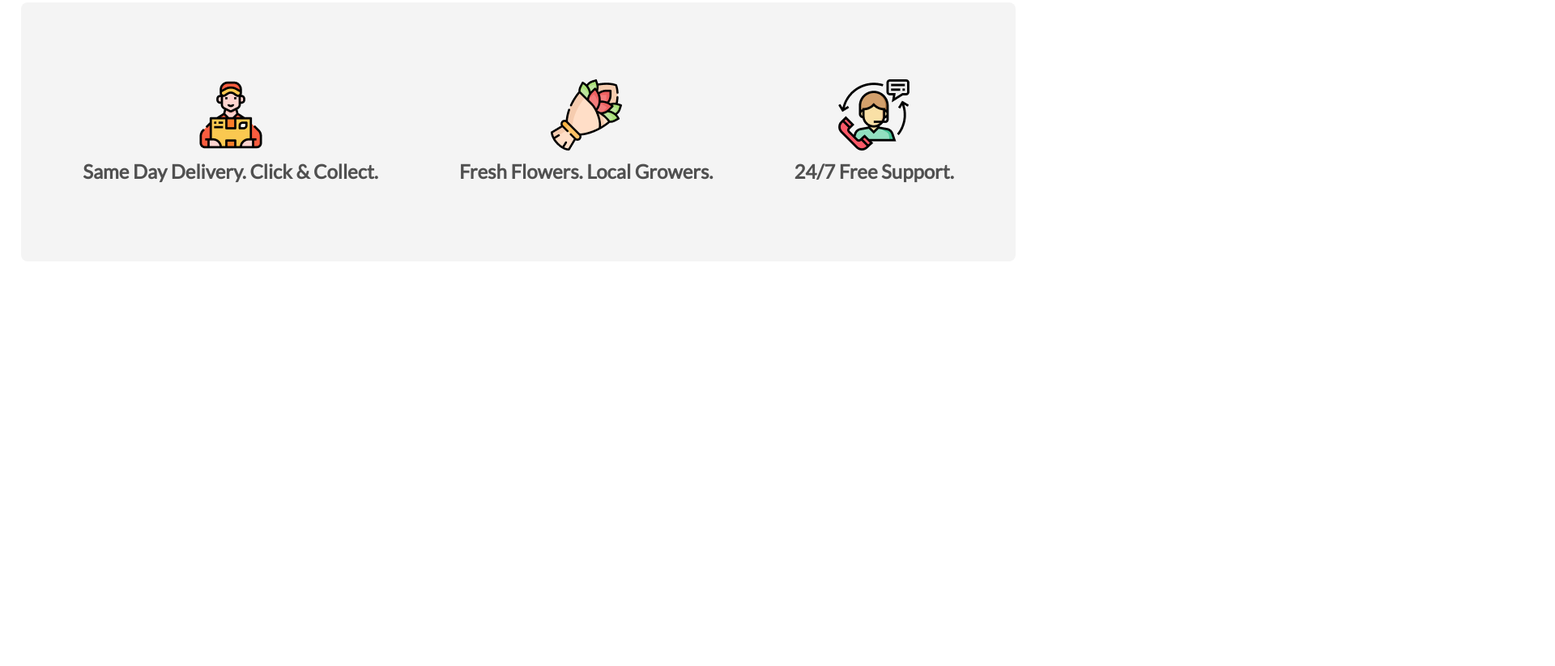
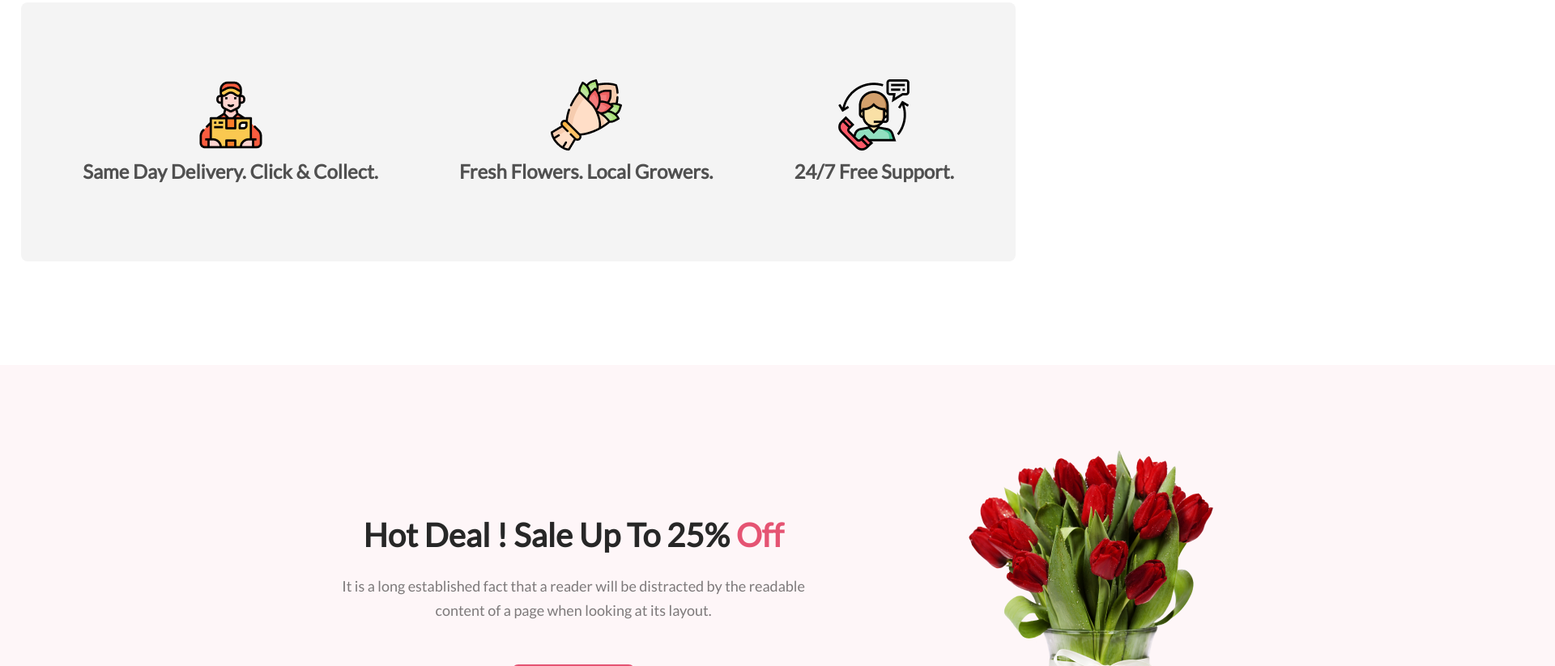
Before and after one commit to nayem-09/flower-shop, a plain HTML site: page index.html in a window 1280 px wide. Shown: the part 1977-2800 px from the top of the page at 81% size, 1920 px wide, since content can reach past the window. Before the commit the page ends 2300 px from the top, so only its background shows below. Drawn offline with Linux system fonts and the light colour scheme.

Commit message:
added hot deal section

```diff
--- a/index.html
+++ b/index.html
@@ -57,6 +57,17 @@
             <p>24/7 Free Support.</p></div>
 
         </section>
+        <section class="hot-deal">
+            <div class="hot-deal-container">
+                <div class="hot-deal-content">
+                    <h3>Hot Deal ! Sale Up To 25% <span class="alien-word">Off</span></h3>
+                    <p>It is a long established fact that a reader will be distracted by the readable content of a page when looking at its layout.</p>
+                    <button class="common-btn">Sign Up</button>
+                </div>
+                <div class="hot-deal-image"><img src="images/pngwing 8.png" alt=""></div>
+            </div>
+
+        </section>
     </main>
     <footer>
 
--- a/styles/style.css
+++ b/styles/style.css
@@ -5,12 +5,17 @@
     padding: 0;
 
 }
+.alien-word{
+    color: #E55473;
+}
 
 /*header/banner section start*/
 .banner-area{
 
 
     height: 850px;
+    width: 1920px;
+    margin: 0 auto;
     background: rgba(229, 84, 115, 0.10);
     overflow: hidden;
 }
@@ -136,7 +141,7 @@
 }
 /* featured flower section end */
 
-
+/*customer satisfaction section start*/
 .customer-satisfaction{
      max-width: 1440px;
      width:96% ;
@@ -155,3 +160,42 @@
      font-weight: 600;
      line-height: 35px;
 }
+/*end*/
+
+/*hot deal section start*/
+.hot-deal{
+    height: 620px;
+    width: 1920px;
+    background: #E554730D;
+    margin: 128px auto;
+}
+.hot-deal-container{
+    max-width: 1440px;
+    width: 96%;
+    height: 100%;
+    margin: auto;
+    display: flex;
+    justify-content: center;
+    align-items: center;
+    gap: 186px;
+}
+.hot-deal-content{
+    width: 594px;
+    text-align: center;
+}
+.hot-deal-content h3{
+    color: #272727;
+    font-size: 40px;
+    font-weight: 800;
+}
+.hot-deal-content p{
+    color: rgba(39, 39, 39, 0.60);
+    font-size: 18px;
+    font-style: normal;
+    font-weight: 400;
+    line-height: 30px;
+    margin-top:24px ;
+    margin-bottom:52px ;
+}
+
+/*end8/
```
